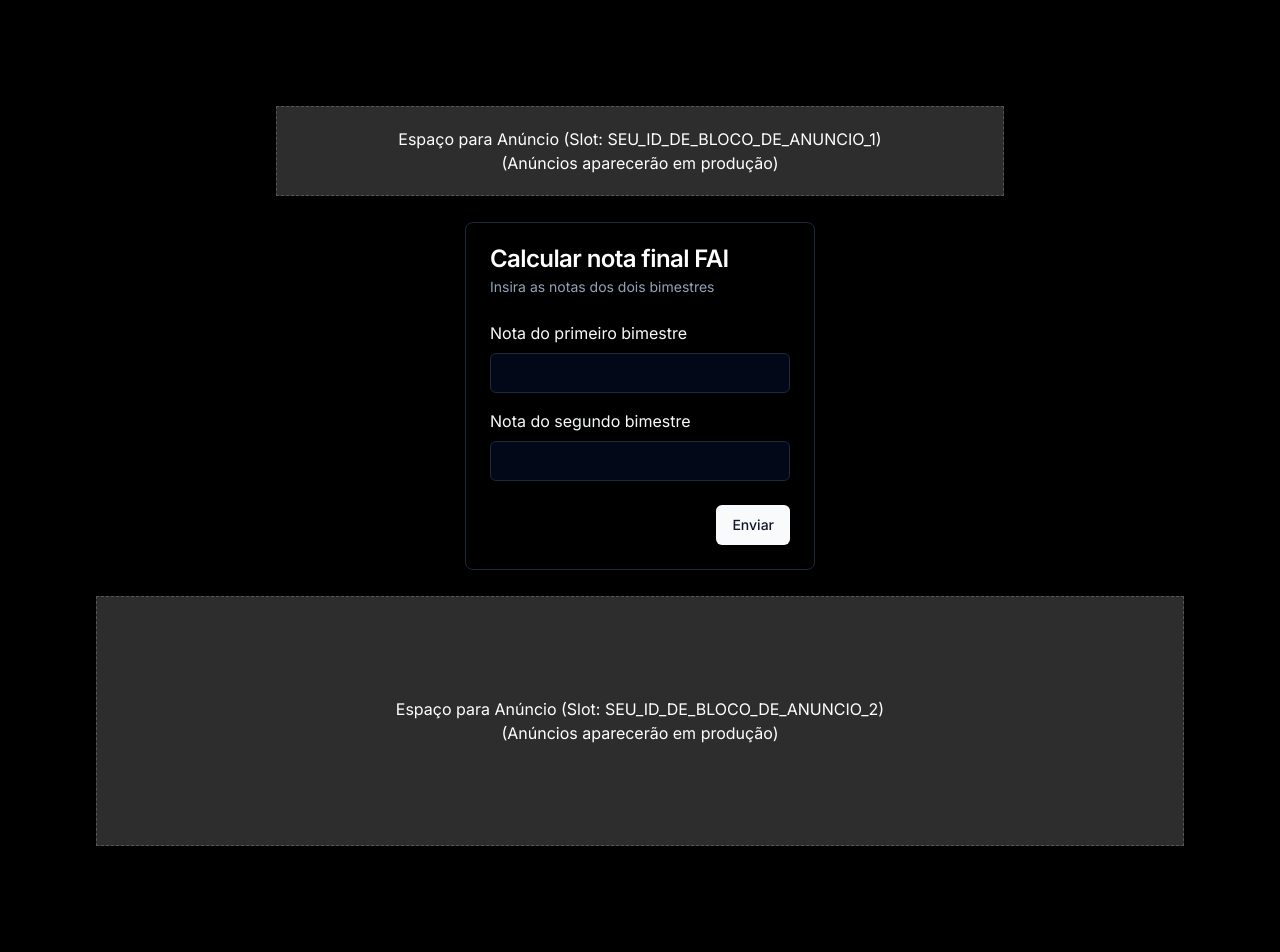
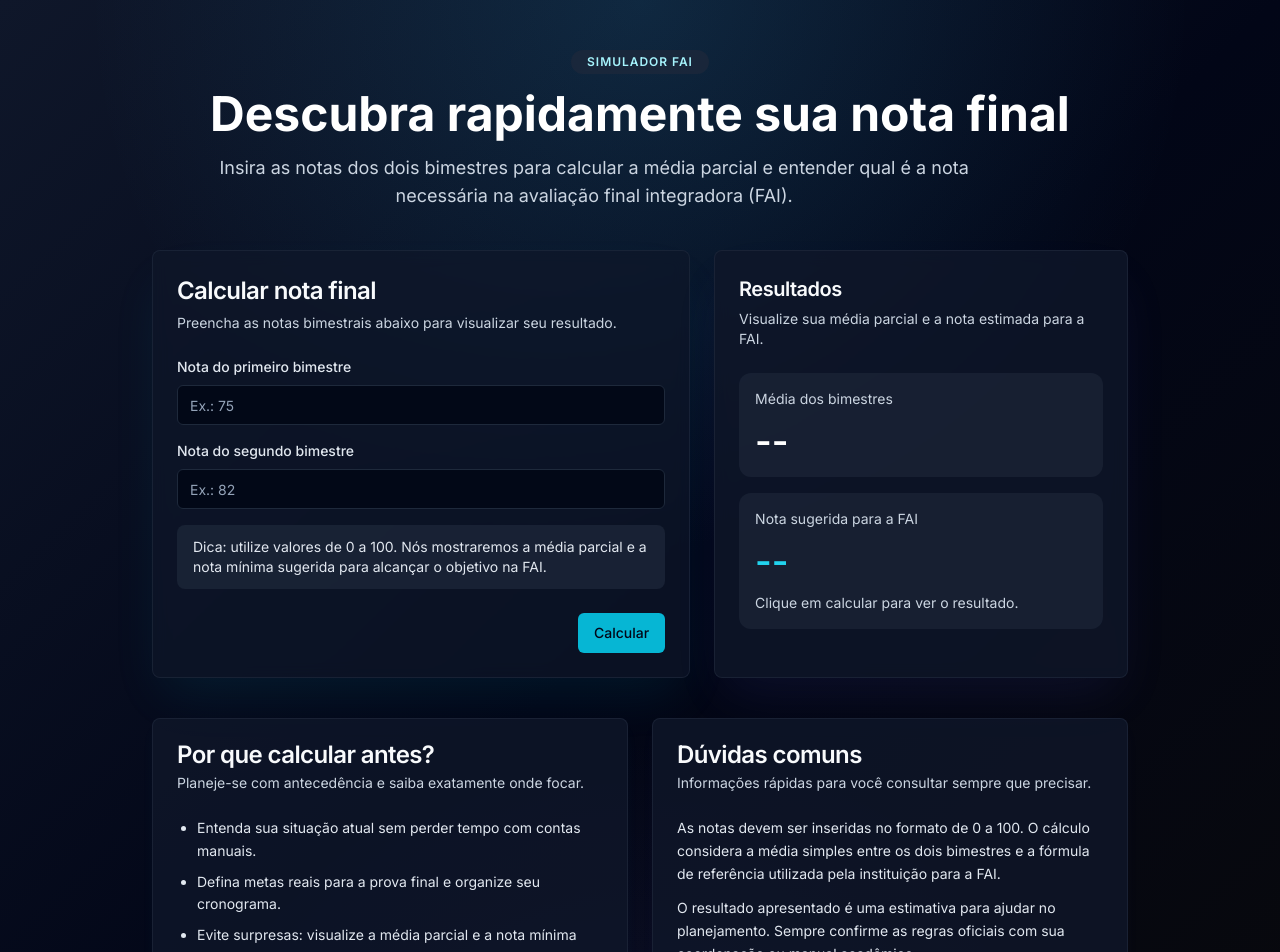
Before and after one commit to MarcoarCarleti/calcular-media-fai, a Next.js app: page / in a window 1280 px wide. Shown: the top 952 px of the page. Built offline with nearby package versions, Linux system fonts and the light colour scheme.

Commit message:
Improve grade calculator UI

```diff
--- a/app/page.tsx
+++ b/app/page.tsx
@@ -10,20 +10,32 @@ import {
   CardTitle,
 } from "@/components/ui/card";
 import { Input } from "@/components/ui/input";
-// import Image from "next/image"; // Import não utilizado
-import AdUnit from "@/components/ui/ad-unit"; // Importe o novo componente
-import { useState } from "react";
+import AdUnit from "@/components/ui/ad-unit";
+import { useMemo, useState } from "react";
 
 export default function Home() {
   const [notes, setNotes] = useState({
-    firstNote: undefined,
-    secondNote: undefined,
+    firstNote: "",
+    secondNote: "",
   });
-  const [isButtonClicked, setIsButtonClicked] = useState<boolean>(false);
+  const [isButtonClicked, setIsButtonClicked] = useState(false);
 
-  const mediumNote = (notes.firstNote! + notes.secondNote!) / 2;
+  const { mediumNote, requiredNote } = useMemo(() => {
+    const first = parseFloat(notes.firstNote);
+    const second = parseFloat(notes.secondNote);
 
-  const finalNote = (mediumNote * 6 - 500) / 4;
+    if (Number.isNaN(first) || Number.isNaN(second)) {
+      return { mediumNote: undefined, requiredNote: undefined };
+    }
+
+    const medium = (first + second) / 2;
+    const finalNote = (medium * 6 - 500) / 4;
+
+    return {
+      mediumNote: medium,
+      requiredNote: Math.max(0, Math.abs(finalNote)),
+    };
+  }, [notes.firstNote, notes.secondNote]);
 
   const handleSubmitButtonClick = () => {
     if (!notes.firstNote || !notes.secondNote) return;
@@ -31,74 +43,164 @@ export default function Home() {
     setIsButtonClicked(true);
   };
 
+  const formatNumber = (value?: number) =>
+    value !== undefined && !Number.isNaN(value)
+      ? value.toLocaleString("pt-BR", { maximumFractionDigits: 2 })
+      : "--";
+
   return (
-    <main className="bg-black flex bg-background min-h-screen flex-col items-center justify-center p-24 gap-4">
-      {/* Exemplo de Bloco de Anúncio no Topo */}
-      <AdUnit
-        adClient="ca-pub-3195296029072717" // Seu ID de Editor
-        adSlot="SEU_ID_DE_BLOCO_DE_ANUNCIO_1" // SUBSTITUA pelo ID do seu bloco de anúncio
-        adFormat="auto" // ou "leaderboard", "banner", etc.
-        fullWidthResponsive={true}
-        // Estilo opcional para o contêiner do anúncio
-        style={{ width: '100%', maxWidth: '728px', height: '90px' }}
-      />
+    <main className="relative min-h-screen bg-gradient-to-br from-slate-900 via-slate-950 to-zinc-950 text-white">
+      <div className="pointer-events-none absolute inset-0 bg-[radial-gradient(circle_at_top,_rgba(56,189,248,0.15),_transparent_40%),_radial-gradient(circle_at_bottom,_rgba(99,102,241,0.12),_transparent_35%)]" />
 
-      <Card className="w-[350px] bg-black h-[350px">
+      <div className="relative z-10 mx-auto flex min-h-screen max-w-5xl flex-col items-center justify-center gap-10 px-6 py-12">
+        <header className="text-center space-y-4">
+          <p className="inline-flex items-center rounded-full bg-slate-800/70 px-4 py-1 text-xs font-semibold uppercase tracking-[0.08em] text-cyan-200">
+            Simulador FAI
+          </p>
+          <h1 className="text-4xl font-bold sm:text-5xl">
+            Descubra rapidamente sua nota final
+          </h1>
+          <p className="text-lg text-slate-300 max-w-3xl">
+            Insira as notas dos dois bimestres para calcular a média parcial e entender
+            qual é a nota necessária na avaliação final integradora (FAI).
+          </p>
+        </header>
+
+        <div className="grid w-full max-w-5xl gap-6 lg:grid-cols-[1.3fr_1fr]">
+          <Card className="border-slate-800/70 bg-slate-900/70 shadow-2xl shadow-cyan-500/10 backdrop-blur">
             <CardHeader>
-          <CardTitle className="text-white">Calcular nota final FAI</CardTitle>
-          <CardDescription>Insira as notas dos dois bimestres</CardDescription>
+              <CardTitle className="text-2xl">Calcular nota final</CardTitle>
+              <CardDescription className="text-slate-300">
+                Preencha as notas bimestrais abaixo para visualizar seu resultado.
+              </CardDescription>
             </CardHeader>
             <CardContent>
-          <form className="flex  flex-col gap-4 justify-center items-center">
-            <div className="flex flex-col w-full gap-2 text-start">
-              <span>Nota do primeiro bimestre</span>
+              <form className="flex flex-col gap-4">
+                <div className="flex flex-col gap-2">
+                  <label className="text-sm font-medium text-slate-200">
+                    Nota do primeiro bimestre
+                  </label>
                   <Input
-                className="text-white"
-                type="number"
+                    inputMode="decimal"
+                    placeholder="Ex.: 75"
                     value={notes.firstNote}
                     onChange={(e) =>
                       setNotes({
-                    firstNote: Number(e.target.value) as any,
+                        firstNote: e.target.value,
                         secondNote: notes.secondNote,
                       })
                     }
                   />
                 </div>
 
-            <div className="flex flex-col w-full gap-2 text-start">
-              <span>Nota do segundo bimestre</span>
+                <div className="flex flex-col gap-2">
+                  <label className="text-sm font-medium text-slate-200">
+                    Nota do segundo bimestre
+                  </label>
                   <Input
-                className="text-white"
+                    inputMode="decimal"
+                    placeholder="Ex.: 82"
                     value={notes.secondNote}
                     onChange={(e) =>
                       setNotes({
                         firstNote: notes.firstNote,
-                    secondNote: Number(e.target.value) as any,
+                        secondNote: e.target.value,
                       })
                     }
                   />
                 </div>
 
-            {isButtonClicked && (
-              <div className="flex flex-col w-full pt-4 text-start">
-                Nota necessária: {Math.abs(finalNote)}
-              </div>
-            )}
+                <p className="rounded-lg bg-slate-800/70 px-4 py-3 text-sm text-slate-200">
+                  Dica: utilize valores de 0 a 100. Nós mostraremos a média parcial e
+                  a nota mínima sugerida para alcançar o objetivo na FAI.
+                </p>
               </form>
             </CardContent>
-        <CardFooter className="flex items-end justify-end">
-          <Button onClick={handleSubmitButtonClick}>Enviar</Button>
+            <CardFooter className="flex items-center justify-end">
+              <Button
+                className="bg-cyan-500 text-slate-950 hover:bg-cyan-400"
+                onClick={handleSubmitButtonClick}
+              >
+                Calcular
+              </Button>
             </CardFooter>
           </Card>
 
-      {/* Exemplo de Bloco de Anúncio Abaixo do Card */}
+          <Card className="border-slate-800/70 bg-slate-900/80 shadow-2xl shadow-indigo-500/10 backdrop-blur">
+            <CardHeader>
+              <CardTitle className="text-xl">Resultados</CardTitle>
+              <CardDescription className="text-slate-300">
+                Visualize sua média parcial e a nota estimada para a FAI.
+              </CardDescription>
+            </CardHeader>
+            <CardContent>
+              <div className="space-y-3 rounded-xl bg-slate-800/60 p-4">
+                <p className="text-sm text-slate-300">Média dos bimestres</p>
+                <p className="text-4xl font-semibold text-white">{formatNumber(mediumNote)}</p>
+              </div>
+              <div className="mt-4 space-y-3 rounded-xl bg-slate-800/60 p-4">
+                <p className="text-sm text-slate-300">Nota sugerida para a FAI</p>
+                <p className="text-4xl font-semibold text-cyan-400">
+                  {formatNumber(requiredNote)}
+                </p>
+                <p className="text-sm text-slate-300">
+                  {isButtonClicked
+                    ? "Use essa referência para planejar seus estudos."
+                    : "Clique em calcular para ver o resultado."}
+                </p>
+              </div>
+            </CardContent>
+          </Card>
+        </div>
+
+        <div className="relative grid w-full max-w-5xl gap-6 md:grid-cols-2">
+          <Card className="border-slate-800/70 bg-slate-900/80 shadow-lg shadow-cyan-500/5">
+            <CardHeader>
+              <CardTitle>Por que calcular antes?</CardTitle>
+              <CardDescription className="text-slate-300">
+                Planeje-se com antecedência e saiba exatamente onde focar.
+              </CardDescription>
+            </CardHeader>
+            <CardContent className="text-slate-200">
+              <ul className="list-disc space-y-2 pl-5 text-sm leading-relaxed">
+                <li>Entenda sua situação atual sem perder tempo com contas manuais.</li>
+                <li>Defina metas reais para a prova final e organize seu cronograma.</li>
+                <li>Evite surpresas: visualize a média parcial e a nota mínima necessária.</li>
+              </ul>
+            </CardContent>
+          </Card>
+
+          <Card className="border-slate-800/70 bg-slate-900/80 shadow-lg shadow-indigo-500/5">
+            <CardHeader>
+              <CardTitle>Dúvidas comuns</CardTitle>
+              <CardDescription className="text-slate-300">
+                Informações rápidas para você consultar sempre que precisar.
+              </CardDescription>
+            </CardHeader>
+            <CardContent className="space-y-3 text-slate-200 text-sm leading-relaxed">
+              <p>
+                As notas devem ser inseridas no formato de 0 a 100. O cálculo considera a
+                média simples entre os dois bimestres e a fórmula de referência utilizada
+                pela instituição para a FAI.
+              </p>
+              <p>
+                O resultado apresentado é uma estimativa para ajudar no planejamento. Sempre
+                confirme as regras oficiais com sua coordenação ou manual acadêmico.
+              </p>
+            </CardContent>
+          </Card>
+        </div>
+
+        {/* Exemplo de Bloco de Anúncio no Rodapé */}
+        <div className="w-full max-w-5xl">
           <AdUnit
-        adClient="ca-pub-3195296029072717" // Seu ID de Editor
-        adSlot="SEU_ID_DE_BLOCO_DE_ANUNCIO_2" // SUBSTITUA por outro ID de bloco de anúncio
-        adFormat="auto" // ou "rectangle", etc.
-        // Estilo opcional para um anúncio retangular
-        style={{ width: '300px', height: '250px' }}
+            adClient="ca-pub-3195296029072717"
+            adSlot="SEU_ID_DE_BLOCO_DE_ANUNCIO_2"
+            adFormat="auto"
+            style={{ width: "100%", height: "120px" }}
           />
+        </div>
+      </div>
     </main>
   );
 }
```
Lines whose indentation alone changed are shown as unchanged.
